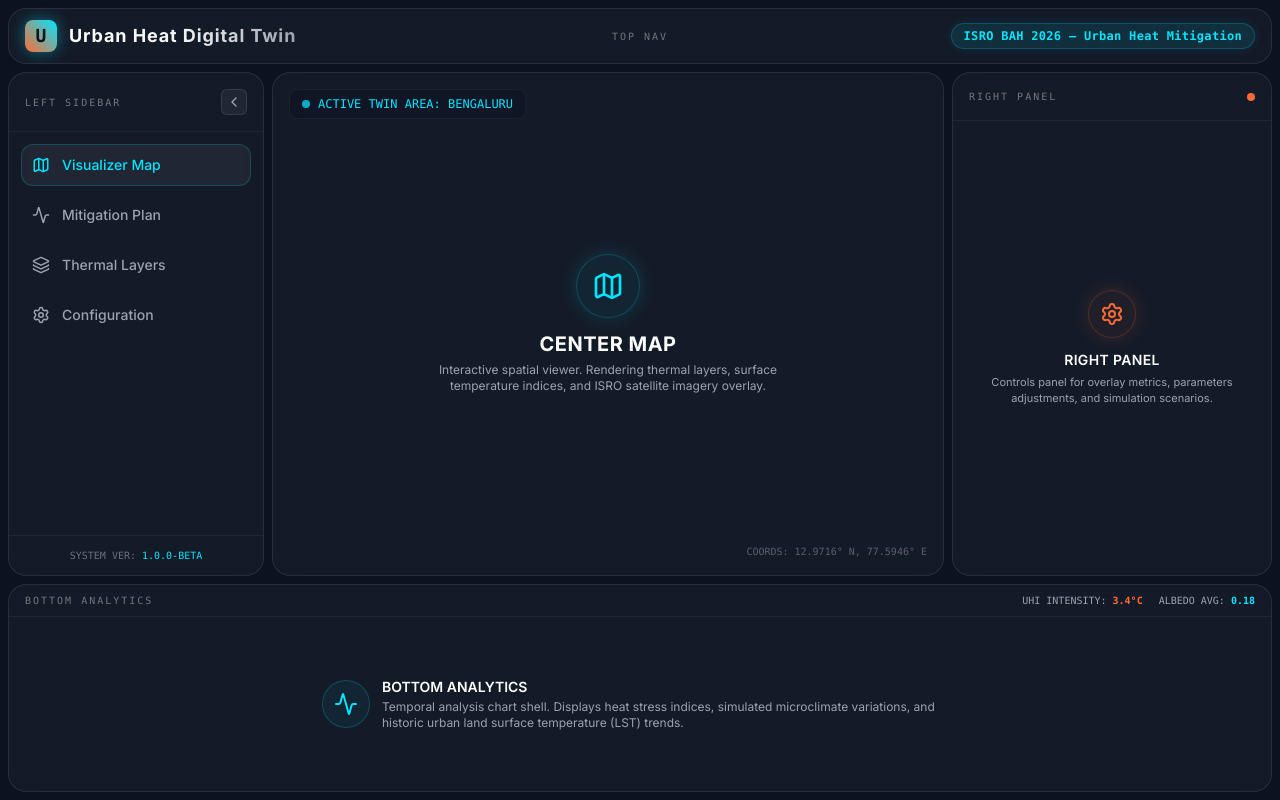
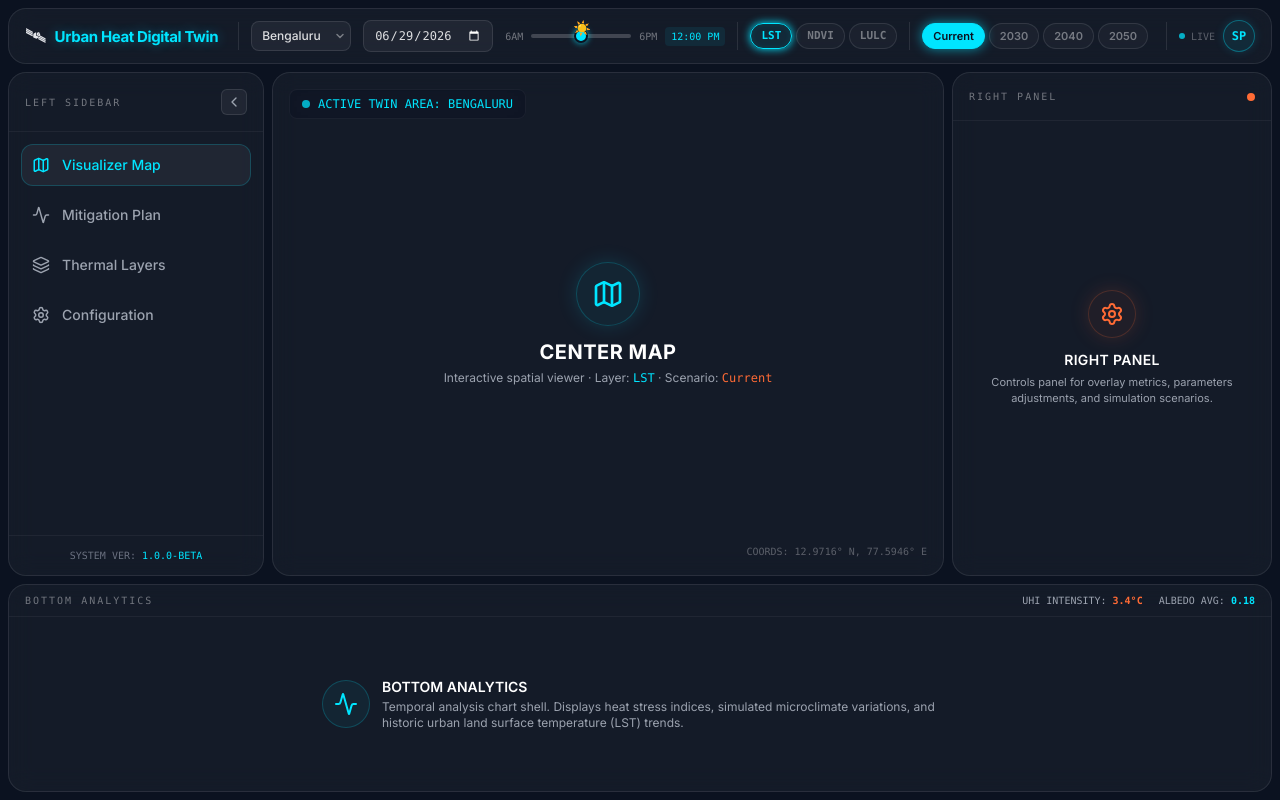
Before and after one commit to kanishkaaa13/Heat-Mitigation, a React (Vite) app: page / in a window 1280 px wide. Built offline with nearby package versions, Linux system fonts and the light colour scheme.

Commit message:
implement initial dashboard layout with TopNav and sidebar components

```diff
--- a/src/App.tsx
+++ b/src/App.tsx
@@ -6,61 +6,45 @@ import {
   Activity,
   Layers,
   Settings,
-  HelpCircle
+  HelpCircle,
 } from 'lucide-react'
+import { TopNav, type TopNavState } from './TopNav'
+
+// Today's date in YYYY-MM-DD for the default date picker value
+const todayISO = new Date().toISOString().slice(0, 10)
 
 function App() {
   const [isLeftCollapsed, setIsLeftCollapsed] = useState(false)
 
+  // ── Top Nav state ──────────────────────────────────────────────────────
+  const [navState, setNavState] = useState<TopNavState>({
+    city:     'Bengaluru',
+    date:     todayISO,
+    time:     12,          // noon
+    layer:    'LST',
+    scenario: 'Current',
+  })
+
+  const handleNavChange = (patch: Partial<TopNavState>) =>
+    setNavState(prev => ({ ...prev, ...patch }))
+
   return (
     <div className="h-screen w-screen flex flex-col bg-[#0B1220] text-gray-200 overflow-hidden font-sans p-2 gap-2 box-border">
 
-      {/* TOP NAV BAR (h-14) */}
-      <header className="h-14 shrink-0 glass-card flex items-center justify-between px-4 relative">
-        <div className="flex items-center gap-3">
-          <div className="w-8 h-8 rounded-lg bg-gradient-to-tr from-brand-orange to-brand-cyan flex items-center justify-center text-space-navy font-bold text-lg font-mono shadow-[0_0_15px_rgba(0,229,255,0.4)]">
-            U
-          </div>
-          <div>
-            <h1 className="text-lg font-bold tracking-wider bg-gradient-to-r from-white via-gray-100 to-gray-400 bg-clip-text text-transparent">
-              Urban Heat Digital Twin
-            </h1>
-          </div>
-        </div>
+      {/* ── TOP NAV BAR ─────────────────────────────────────────────────── */}
+      <TopNav state={navState} onChange={handleNavChange} />
 
-        {/* TOP NAV label and badge */}
-        <div className="absolute left-1/2 -translate-x-1/2 flex items-center gap-2">
-          <span className="text-[10px] uppercase tracking-[0.2em] text-white/40 font-mono font-medium">
-            TOP NAV
-          </span>
-        </div>
-
-        <div className="flex items-center gap-4">
-          <span className="font-mono text-xs font-bold px-3 py-1 bg-brand-cyan/10 border border-brand-cyan/20 text-brand-cyan rounded-full tracking-wide shadow-[0_0_10px_rgba(0,229,255,0.1)]">
-            ISRO BAH 2026 — Urban Heat Mitigation
-          </span>
-        </div>
-      </header>
-
-      {/* MIDDLE CONTENT SECTION */}
+      {/* ── MIDDLE CONTENT ──────────────────────────────────────────────── */}
       <div className="flex-1 flex gap-2 overflow-hidden min-h-0">
 
-        {/* LEFT SIDEBAR (w-64) */}
+        {/* LEFT SIDEBAR */}
         <aside
           className={`
             ${isLeftCollapsed ? 'w-16' : 'w-64'}
-            shrink-0
-            glass-card
-            transition-all
-            duration-300
-            ease-in-out
-            flex
-            flex-col
-            overflow-hidden
-            relative
+            shrink-0 glass-card transition-all duration-300 ease-in-out
+            flex flex-col overflow-hidden relative
           `}
         >
-          {/* Header/Toggle area inside Left Sidebar */}
           <div className="p-4 flex items-center justify-between border-b border-white/5">
             {!isLeftCollapsed && (
               <span className="text-[10px] uppercase tracking-[0.2em] text-white/40 font-mono font-medium">
@@ -75,36 +59,31 @@ function App() {
             <button
               onClick={() => setIsLeftCollapsed(!isLeftCollapsed)}
               className="p-1 rounded-md bg-white/5 hover:bg-white/10 border border-white/10 hover:border-brand-cyan/30 text-gray-400 hover:text-brand-cyan transition-colors"
-              title={isLeftCollapsed ? "Expand Sidebar" : "Collapse Sidebar"}
+              title={isLeftCollapsed ? 'Expand Sidebar' : 'Collapse Sidebar'}
             >
               {isLeftCollapsed ? <ChevronRight size={16} /> : <ChevronLeft size={16} />}
             </button>
           </div>
 
-          {/* Sidebar Menu Placeholders */}
           <div className="flex-1 p-3 flex flex-col gap-2 overflow-y-auto">
             <div className="flex items-center gap-3 p-2.5 rounded-xl bg-white/5 border border-brand-cyan/20 text-brand-cyan">
               <Map size={18} />
               {!isLeftCollapsed && <span className="text-sm font-medium">Visualizer Map</span>}
             </div>
-
             <div className="flex items-center gap-3 p-2.5 rounded-xl hover:bg-white/5 border border-transparent hover:border-white/5 text-gray-400 hover:text-gray-200 transition-all cursor-pointer">
               <Activity size={18} />
               {!isLeftCollapsed && <span className="text-sm font-medium">Mitigation Plan</span>}
             </div>
-
             <div className="flex items-center gap-3 p-2.5 rounded-xl hover:bg-white/5 border border-transparent hover:border-white/5 text-gray-400 hover:text-gray-200 transition-all cursor-pointer">
               <Layers size={18} />
               {!isLeftCollapsed && <span className="text-sm font-medium">Thermal Layers</span>}
             </div>
-
             <div className="flex items-center gap-3 p-2.5 rounded-xl hover:bg-white/5 border border-transparent hover:border-white/5 text-gray-400 hover:text-gray-200 transition-all cursor-pointer">
               <Settings size={18} />
               {!isLeftCollapsed && <span className="text-sm font-medium">Configuration</span>}
             </div>
           </div>
 
-          {/* Footer Area of Sidebar */}
           <div className="p-3 border-t border-white/5 flex items-center justify-center">
             {!isLeftCollapsed ? (
               <div className="text-[10px] text-gray-500 text-center font-mono">
@@ -116,11 +95,11 @@ function App() {
           </div>
         </aside>
 
-        {/* CENTER MAP (flex-1) */}
+        {/* CENTER MAP */}
         <main className="flex-1 glass-card flex flex-col relative overflow-hidden">
           <div className="absolute top-4 left-4 z-10 bg-[#0B1220]/60 backdrop-blur-md px-3 py-1.5 rounded-lg border border-white/5 text-xs text-brand-cyan font-mono flex items-center gap-2">
-            <span className="w-2 h-2 rounded-full bg-brand-cyan animate-pulse"></span>
-            ACTIVE TWIN AREA: BENGALURU
+            <span className="w-2 h-2 rounded-full bg-brand-cyan animate-pulse" />
+            ACTIVE TWIN AREA: {navState.city.toUpperCase()}
           </div>
 
           <div className="flex-1 flex flex-col items-center justify-center gap-3 p-4">
@@ -130,7 +109,7 @@ function App() {
             <div className="text-center">
               <h2 className="text-xl font-bold tracking-wide text-white">CENTER MAP</h2>
               <p className="text-xs text-gray-400 mt-1 max-w-sm">
-                Interactive spatial viewer. Rendering thermal layers, surface temperature indices, and ISRO satellite imagery overlay.
+                Interactive spatial viewer · Layer: <span className="text-brand-cyan font-mono">{navState.layer}</span> · Scenario: <span className="text-brand-orange font-mono">{navState.scenario}</span>
               </p>
             </div>
           </div>
@@ -140,15 +119,14 @@ function App() {
           </div>
         </main>
 
-        {/* RIGHT PANEL (w-80) */}
+        {/* RIGHT PANEL */}
         <aside className="w-80 shrink-0 glass-card flex flex-col overflow-hidden">
           <div className="p-4 border-b border-white/5 flex items-center justify-between">
             <span className="text-[10px] uppercase tracking-[0.2em] text-white/40 font-mono font-medium">
               RIGHT PANEL
             </span>
-            <span className="w-2 h-2 rounded-full bg-brand-orange"></span>
+            <span className="w-2 h-2 rounded-full bg-brand-orange" />
           </div>
-
           <div className="flex-1 p-4 flex flex-col items-center justify-center gap-3">
             <div className="w-12 h-12 rounded-full bg-brand-orange/5 border border-brand-orange/20 flex items-center justify-center text-brand-orange shadow-[0_0_20px_rgba(255,107,53,0.15)]">
               <Settings size={24} />
@@ -161,21 +139,19 @@ function App() {
             </div>
           </div>
         </aside>
-
       </div>
 
-      {/* BOTTOM PANEL (h-52) */}
+      {/* ── BOTTOM PANEL ────────────────────────────────────────────────── */}
       <footer className="h-52 shrink-0 glass-card flex flex-col overflow-hidden">
         <div className="px-4 py-2 border-b border-white/5 flex items-center justify-between">
           <span className="text-[10px] uppercase tracking-[0.2em] text-white/40 font-mono font-medium">
             BOTTOM ANALYTICS
           </span>
           <div className="flex gap-4 font-mono text-[10px] text-gray-400">
-            <div>UHI INTENSITY: <span className="text-brand-orange font-bold font-mono">3.4°C</span></div>
-            <div>ALBEDO AVG: <span className="text-brand-cyan font-bold font-mono">0.18</span></div>
+            <div>UHI INTENSITY: <span className="text-brand-orange font-bold">3.4°C</span></div>
+            <div>ALBEDO AVG: <span className="text-brand-cyan font-bold">0.18</span></div>
           </div>
         </div>
-
         <div className="flex-1 flex items-center justify-center gap-3 p-4">
           <div className="w-12 h-12 rounded-full bg-brand-cyan/5 border border-brand-cyan/20 flex items-center justify-center text-brand-cyan">
             <Activity size={24} />
@@ -188,7 +164,6 @@ function App() {
           </div>
         </div>
       </footer>
-
     </div>
   )
 }
--- a/src/TopNav.tsx
+++ b/src/TopNav.tsx
@@ -1,4 +1,4 @@
-import { useState } from 'react'
+// TopNav.tsx — top navigation bar for Urban Heat Digital Twin
 
 // ── Types ──────────────────────────────────────────────────────────────────
 type City = 'Bengaluru' | 'Delhi' | 'Mumbai' | 'Chennai' | 'Hyderabad'
```
